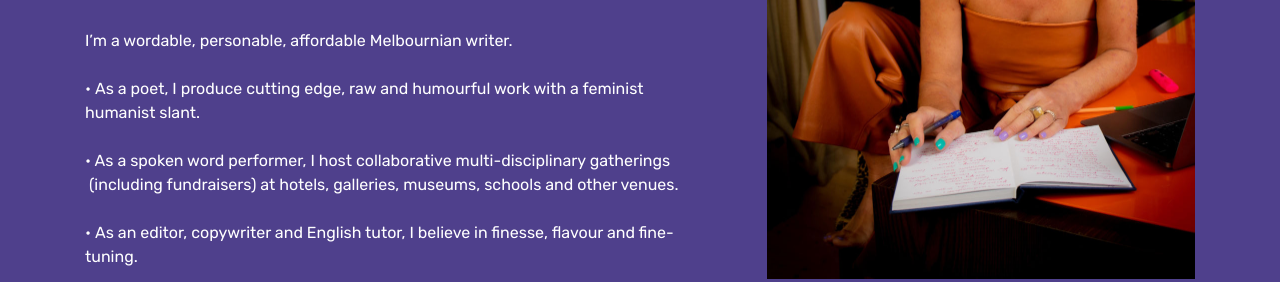
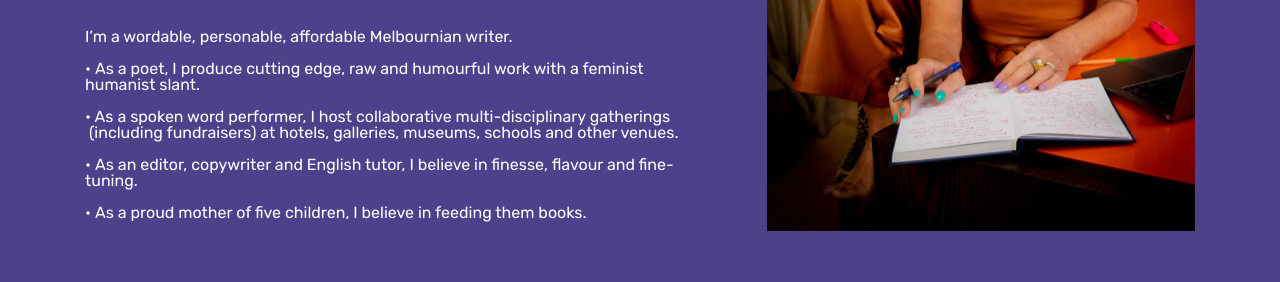
Before and after one commit to shoshannapoetry/shoshannapoetry.github.io, a plain HTML site: page index.html in a window 1280 px wide. Shown: the part 497-779 px from the top of the page. Drawn offline with Linux system fonts and the light colour scheme.

Commit message:
Update index.html

```diff
--- a/index.html
+++ b/index.html
@@ -92,7 +92,7 @@ Let me help you">
                 <h3 class="mbr-section-subtitle align-left mbr-white mbr-light pb-3 mbr-fonts-style display-5">I’m a conjurer... Send me a brief (your mess, your vomit-in-a-doc) — and
  I’ll work wizardry. To craft your website copy, ads, articles, speeches.&nbsp;<br><br><div>Or even a particular poem.</div><div><br></div><div>Let me spell it out! The celebrities outsource. Politicians too. Why not you?!</div></h3>
                 <div class="mbr-section-text mbr-white pb-3 ">
-                    <p class="mbr-text mbr-fonts-style display-7"></p><p>I’m a wordable, personable, affordable Melbournian writer.<br><br>•&nbsp;As a poet, I produce cutting edge, raw and humourful work with a feminist humanist slant.
+                    <p class="mbr-text mbr-fonts-style display-7"></p><p style="line-height: 1em;">I’m a wordable, personable, affordable Melbournian writer.<br><br>•&nbsp;As a poet, I produce cutting edge, raw and humourful work with a feminist humanist slant.
 <br><br>• As a spoken word performer, I host collaborative multi-disciplinary gatherings &nbsp;(including
 fundraisers) at hotels, galleries, museums, schools and other venues.<br><br>•&nbsp;As an editor, copywriter and English tutor, I believe in finesse, flavour and fine-tuning.
 <br><br>•&nbsp;As a proud mother of five children, I believe in feeding them books.</p><br><br><p><em><br></em></p><p></p>
```
